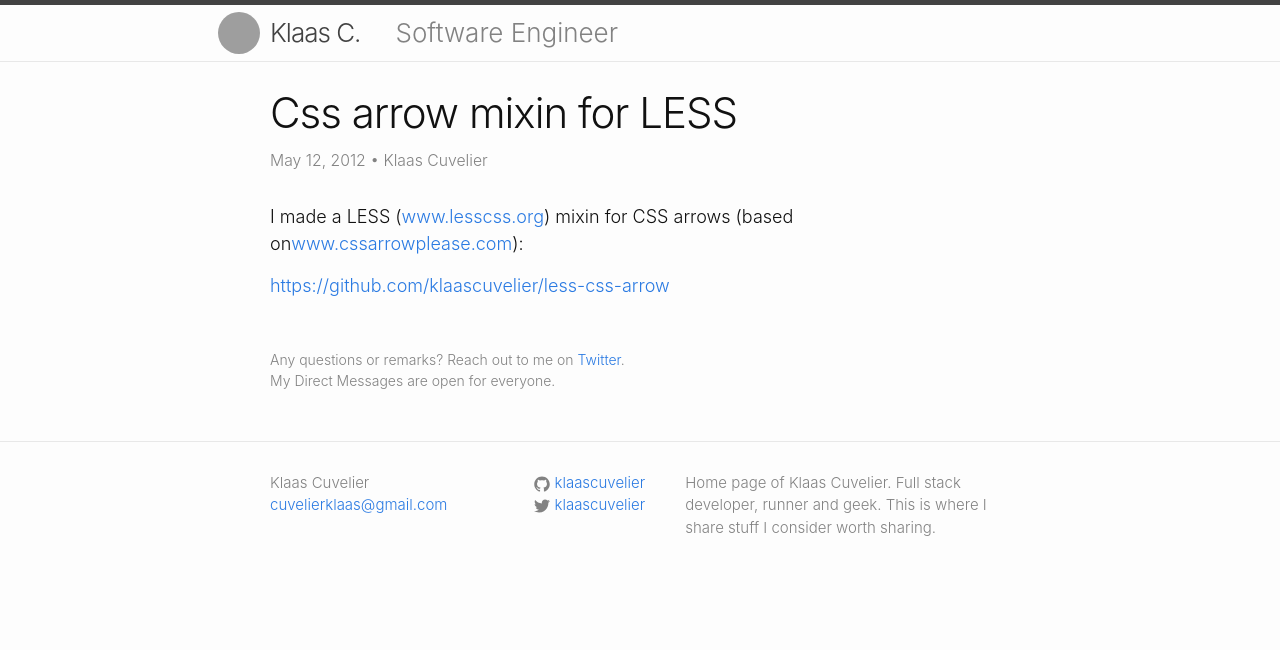
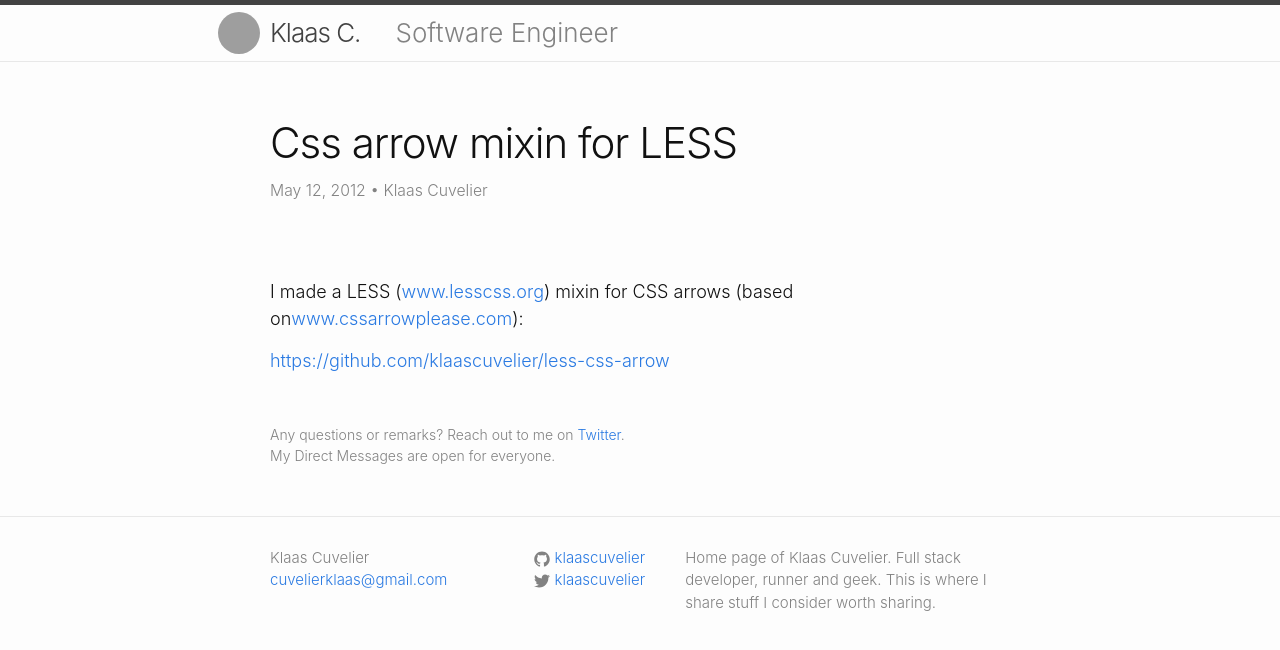
Before and after one commit to klaascuvelier/klaascuvelier.github.io, a Jekyll site: the page built from _posts/2012-05-12-css-arrow-mixin-for-less.md, in a window 1280 px wide. Shown: the top 650 px of the page. Built offline with Jekyll 4.4.1, drawn with Linux system fonts in a browser that asks for light colours; grey boxes are pictures that could not be loaded.

Commit message:
add some margin

```diff
--- a/_sass/_layout.scss
+++ b/_sass/_layout.scss
@@ -247,7 +247,8 @@
  * Posts
  */
 .post-header {
-    margin-bottom: $spacing-unit;
+    margin-bottom: $spacing-unit * 2.5;
+    margin-top: $spacing-unit;
 }
 
 .post-title {
```
